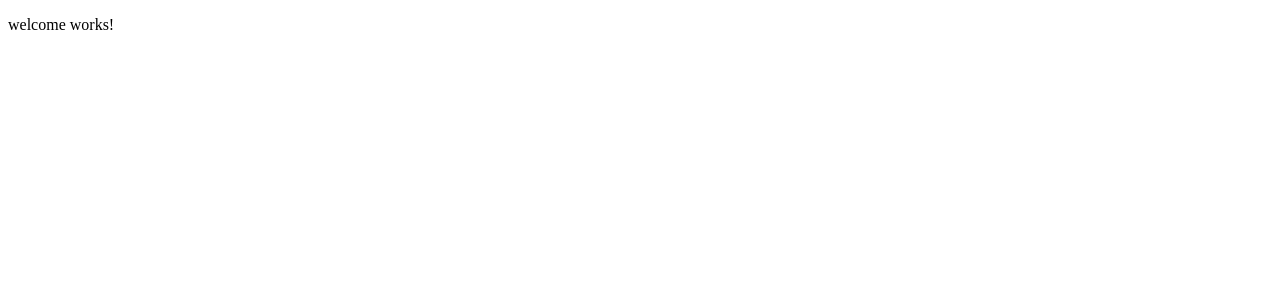
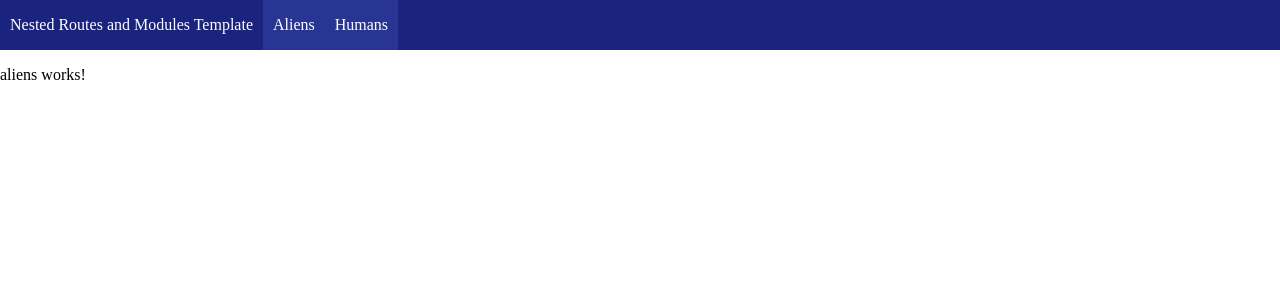
Before and after one commit to wal0x/NestedRoutesModulesTemplate, an Angular app: page / in a window 1280 px wide. Shown: the top 300 px of the page. Built offline with nearby package versions, Linux system fonts and the light colour scheme.

Commit message:
header in main component

```diff
--- a/src/app/app.component.css
+++ b/src/app/app.component.css
@@ -0,0 +1,32 @@
+header {
+  height: 50px;
+  background-color: #1a237e;
+  color: white;
+  display: flex;
+  flex-direction: row;
+  align-items: center;
+}
+.title {
+  padding-left: 10px;
+  padding-right: 10px;
+}
+.tab {
+  display: flex;
+  align-items: center;
+  padding-left: 10px;
+  padding-right: 10px;
+  background-color: #283593;
+  height: 50px;
+}
+.tab:hover{
+  background-color: #3949AB;
+}
+.tab>p {
+  cursor: pointer;
+}
+.tab>p:focus {
+  outline: none;
+}
+.tab>p.router-link-active {
+  color: #7986CB;
+}
--- a/src/app/app.component.html
+++ b/src/app/app.component.html
@@ -1 +1,8 @@
-<router-outlet></router-outlet>
+<header>
+  <div class="title">Nested Routes and Modules Template</div>
+  <div class="tab"><p [routerLink]="['/aliens']" routerLinkActive="router-link-active" >Aliens</p></div>
+  <div class="tab"><p [routerLink]="['/humans']" routerLinkActive="router-link-active" >Humans</p></div>
+</header>
+<div id="content">
+  <router-outlet></router-outlet>
+</div>
--- a/src/app/app.module.ts
+++ b/src/app/app.module.ts
@@ -2,15 +2,13 @@ import { BrowserModule } from '@angular/platform-browser';
 import { NgModule } from '@angular/core';
 
 import { AppComponent } from './app.component';
-import { WelcomeComponent } from './welcome/welcome.component';
 import { AppRoutingModule } from './app-routing.module';
 import { HumansModule } from './humans/humans.module';
 import { AliensModule } from './aliens/aliens.module';
 
 @NgModule({
   declarations: [
-    AppComponent,
-    WelcomeComponent
+    AppComponent
   ],
   imports: [
     BrowserModule,
--- a/src/app/welcome/welcome.component.html
+++ /dev/null
@@ -1,3 +0,0 @@
-<p>
-  welcome works!
-</p>
--- a/src/app/welcome/welcome.component.ts
+++ /dev/null
@@ -1,15 +0,0 @@
-import { Component, OnInit } from '@angular/core';
-
-@Component({
-  selector: 'app-welcome',
-  templateUrl: './welcome.component.html',
-  styleUrls: ['./welcome.component.css']
-})
-export class WelcomeComponent implements OnInit {
-
-  constructor() { }
-
-  ngOnInit() {
-  }
-
-}
--- a/src/styles.css
+++ b/src/styles.css
@@ -1 +1,4 @@
 /* You can add global styles to this file, and also import other style files */
+body{
+  margin: 0;
+}
```
Also changed, not shown: src/app/app-routing.module.ts (+9 -6 lines), src/app/welcome/welcome.component.css (deleted), 1 other file (tests, documents, lock files or other folders).
